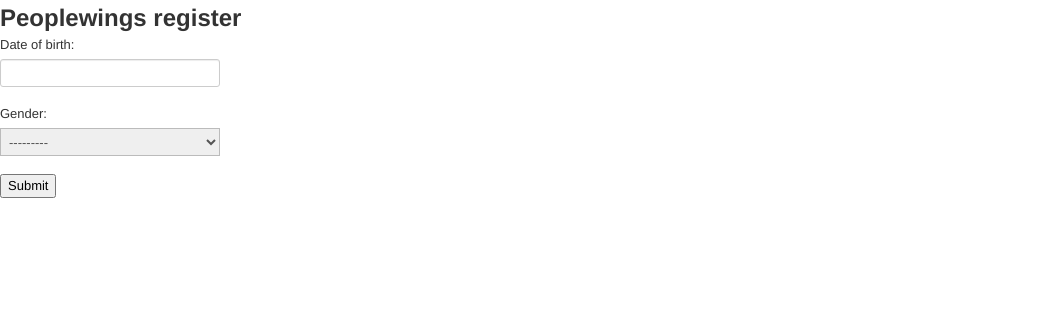
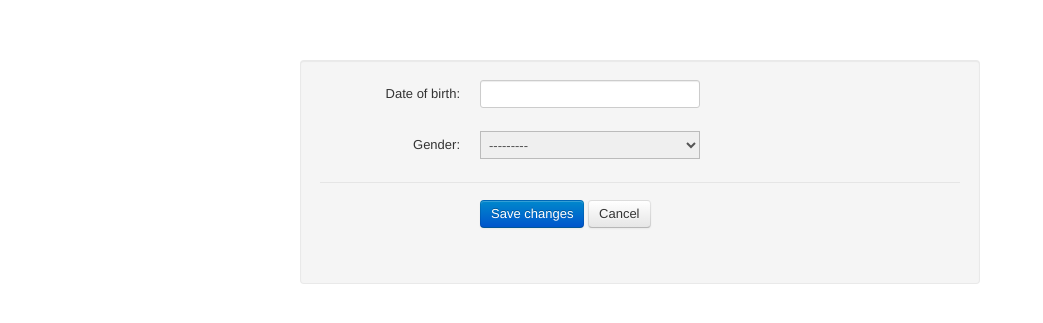
Before and after one commit to peoplewings/backend, a Django app: template peoplewings/templates/registration/registration_form.html in a window 1280 px wide. Shown: the top 323 px of the page, without its empty margins (0-1043 px from the left). Run offline with Django 3.2, Linux system fonts and the light colour scheme; the template is opened without the code that fills it: values that come from a table or form of the project are taken from there, others are empty; parts of the project's set-up code (start-up, migrations or seed data) failed here and were passed over; some libraries are stand-ins or nearby versions.

Commit message:
Cosmetic improvments on registration templates

```diff
--- a/peoplewings/templates/registration/base_registration.html
+++ b/peoplewings/templates/registration/base_registration.html
@@ -1,5 +1,10 @@
 {% extends "base.html" %}
 
+{% block extra_styles %}
+	<style type="text/css">
+	  body { padding: 60px 0 40px 0; }
+	</style>
+{% endblock %}
 
 {% block title %}Registration{% endblock %}
 {% block body_class %}{{ block.super }} registration{% endblock %}
--- a/peoplewings/templates/registration/registration_form.html
+++ b/peoplewings/templates/registration/registration_form.html
@@ -4,15 +4,24 @@
 {% block title %}Register for an account{% endblock %}
 {% block body_class %}{{ block.super }} registration_form{% endblock %}
 
+{% block content %}
 
-{% block content_title %}
-  <h2>Peoplewings register</h2>
+<form class="well form-inline form-horizontal" style="width: 50%; margin: 0 auto">
+        <fieldset>
+			{% csrf_token %}
+			    {% for field in form %}
+				       <div class="control-group">
+							{{ field.errors }}
+				            <label class="control-label" for="textarea">{{field.label_tag}}</label>
+								            	<div class="controls">{{ field }}
+									            </div>
+				        </div>
+				    {% endfor %}
+          <div class="form-actions">
+            <button type="submit" class="btn btn-primary">Save changes</button>
+            <button class="btn">Cancel</button>
+          </div>
+        </fieldset>
+      </form>
+
 {% endblock %}
-
-
-{% block content %}
-  <form action="." method="post">{% csrf_token %}
-    {{ form.as_p }}
-    <p class="submit"><button type="submit">Submit</button></p>
-  </form>
-{% endblock %}
```
